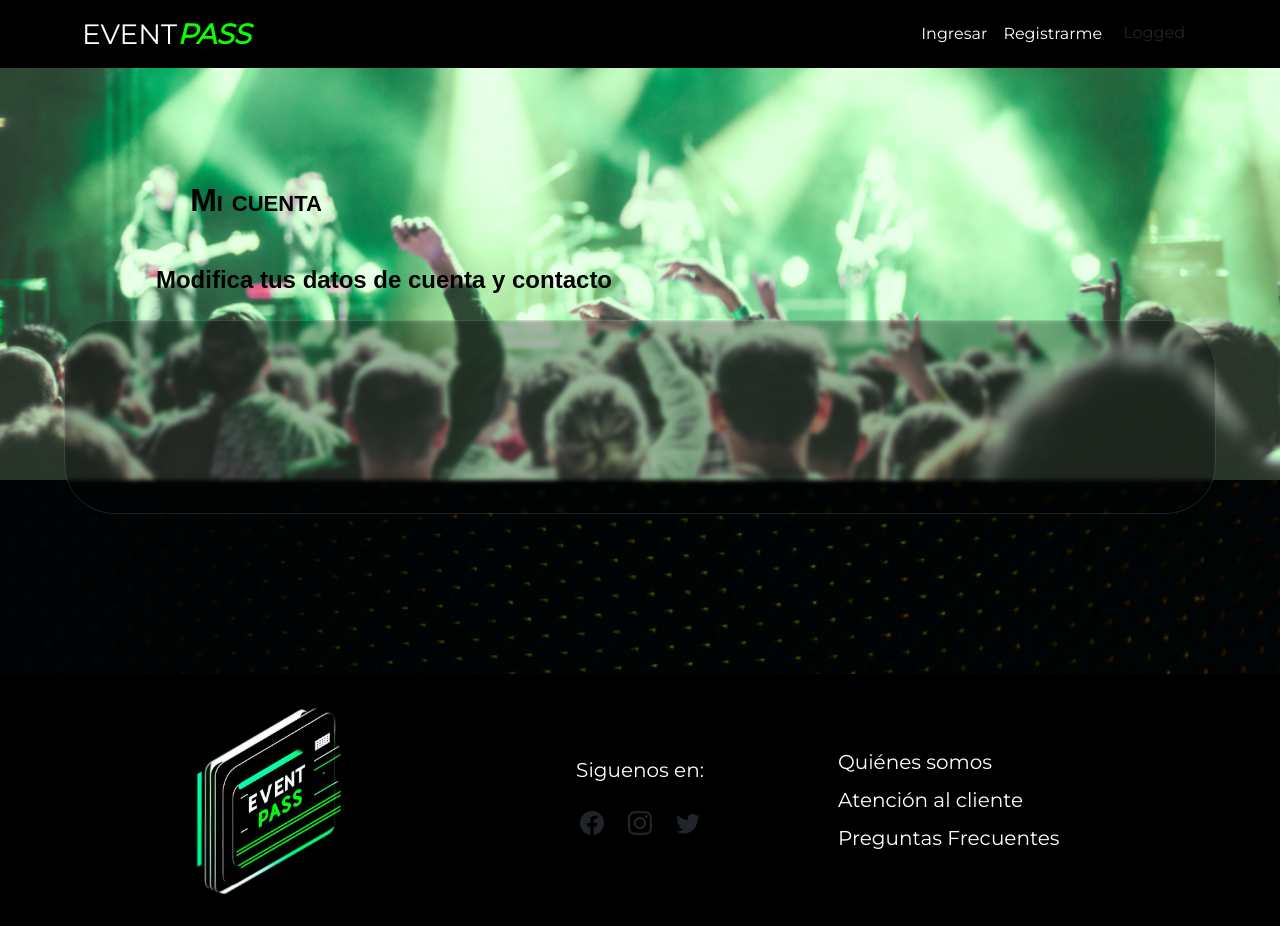
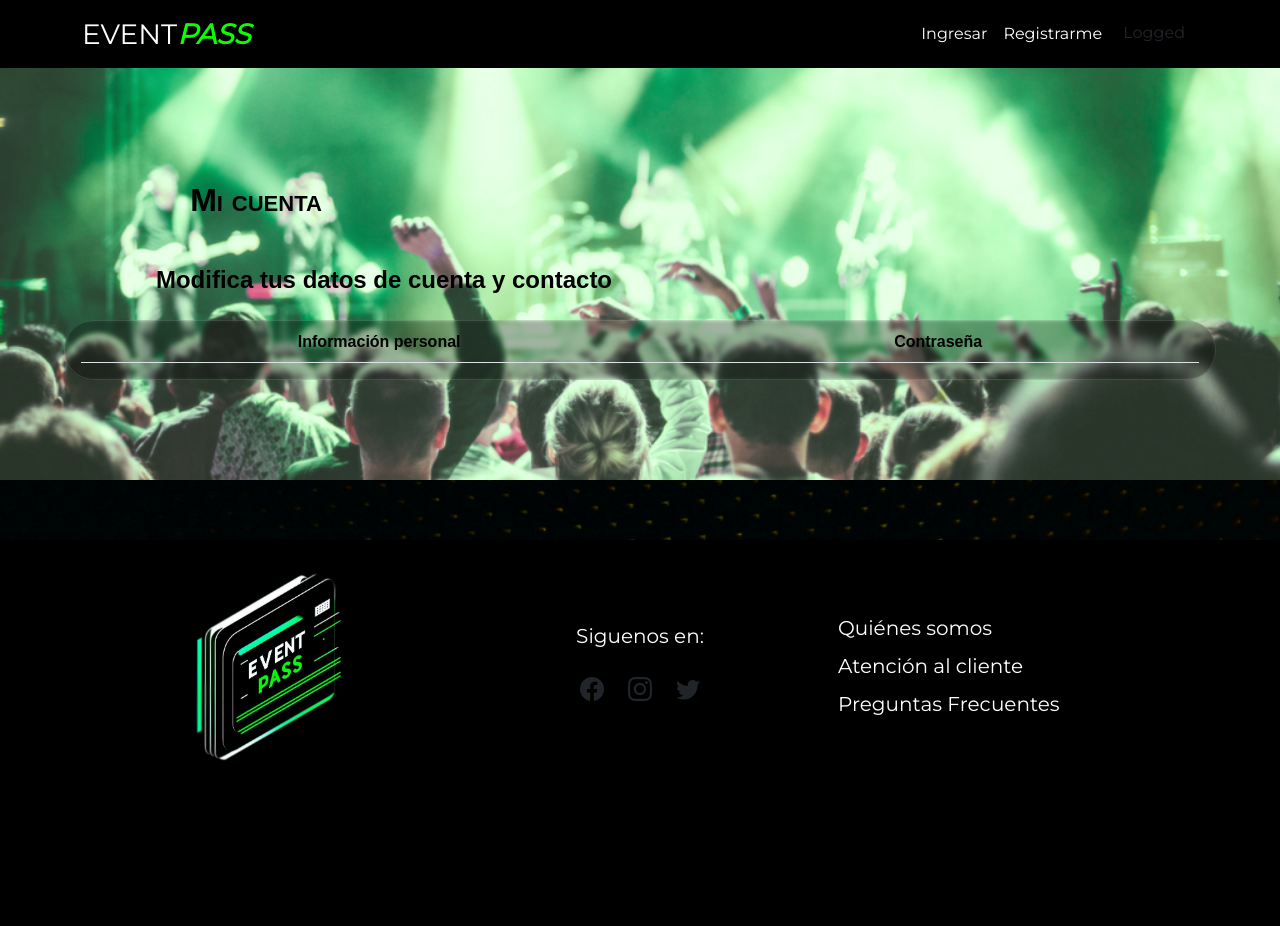
Before and after one commit to emmadamico/23644-grupo2-eventpass, a React (Create React App) app: page /profile in a window 1280 px wide. After the commit the page ends 800 px from the top, so only its background shows below. Built offline with nearby package versions, Linux system fonts and the light colour scheme.

Commit message:
Se agrega Tabs de bootstrap y se estiliza

```diff
--- a/src/pages/Profile.jsx
+++ b/src/pages/Profile.jsx
@@ -1,6 +1,9 @@
 import { MyNavbar } from "../components/Navbar";
 import { Footer } from "../components/Footer";
+import Tab from 'react-bootstrap/Tab';
+import Tabs from 'react-bootstrap/Tabs';
 import '../styles/profile.css'
+
 
 export function Profile() {
   return (
@@ -14,7 +17,21 @@ export function Profile() {
           <h1 className="title">Mi cuenta</h1>
           <p>Modifica tus datos de cuenta y contacto</p>
       </banner>
-      <div className="card-user mx-auto"></div>
+      <div className="card-user mx-auto">
+        <Tabs
+        defaultActiveKey="profile"
+        id="fill-tab-example"
+        className="mb-3"
+        fill
+      >
+        <Tab eventKey="info-user" title="Información personal">
+          Tab content for Home
+        </Tab>
+        <Tab eventKey="password" title="Contraseña">
+          Tab content for Loooonger Tab
+        </Tab>
+      </Tabs>
+      </div>
       <Footer/>
     </main>
   );
--- a/src/styles/profile.css
+++ b/src/styles/profile.css
@@ -15,14 +15,12 @@
     font-variant: small-caps;
     font-weight: bold;
 }
-
 .banner p{
     top: 35%;
     left: 30%;
     font-size: 1.5em;
     font-variant: none;
 }
-
 main{
     background-image: url(../../public/background.png);
     background-repeat: no-repeat;
@@ -37,12 +35,16 @@ main{
     border: 1px solid rgba(255, 255, 255, 0.12);
     position: relative;
     top: -160px;
-    padding: 6rem;
+    padding: 0 1rem;
 }
 
-  @media (max-width: 1200px){
-    .banner .title{
-        left: 25%;
-        top: 30%;
-  }
+.card-user .nav-tabs .nav-link {
+    border-radius: 50px;
+    color: black;
+    font-family: 'Montserrat', sans-serif;
+    font-weight: bolder;
 }
+.card-user .nav-tabs .nav-link:active,
+.card-user .nav-tabs .nav-link:focus {
+    background-color: #0CFF00;
+}
```
